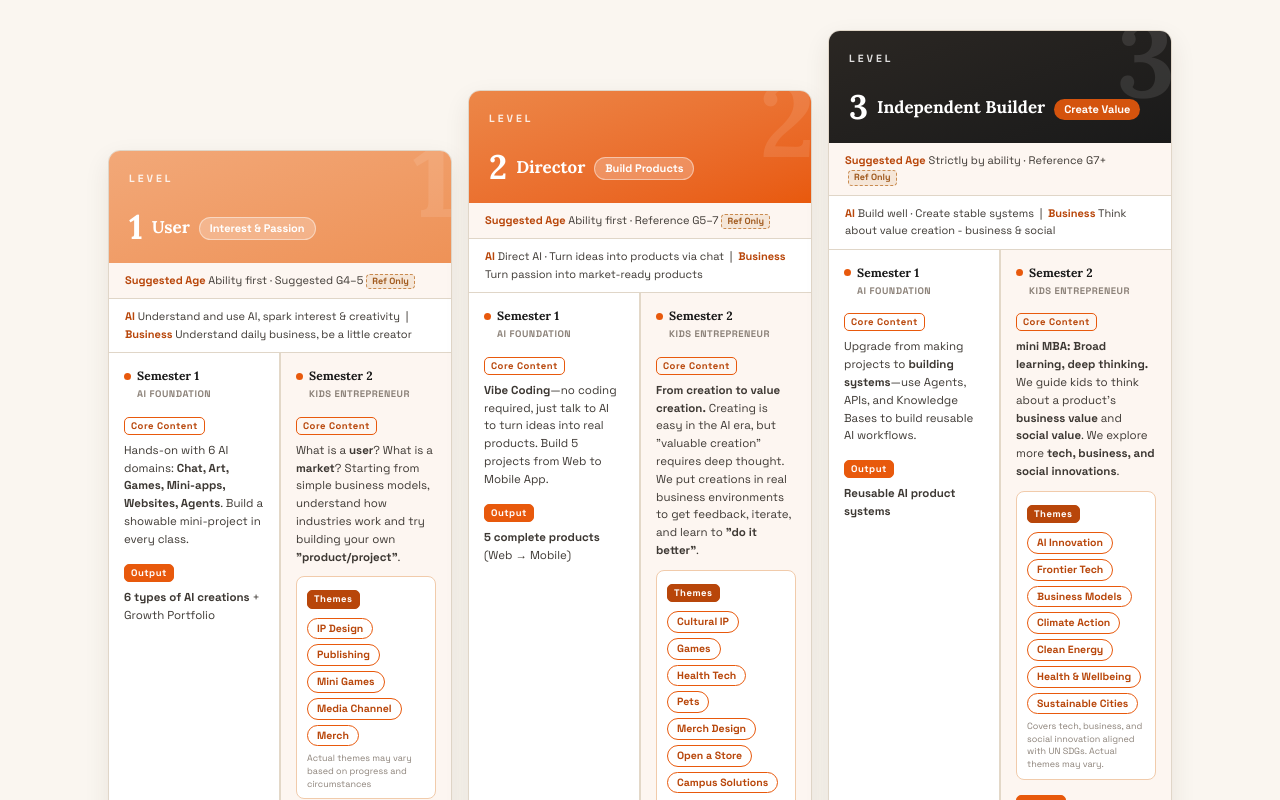
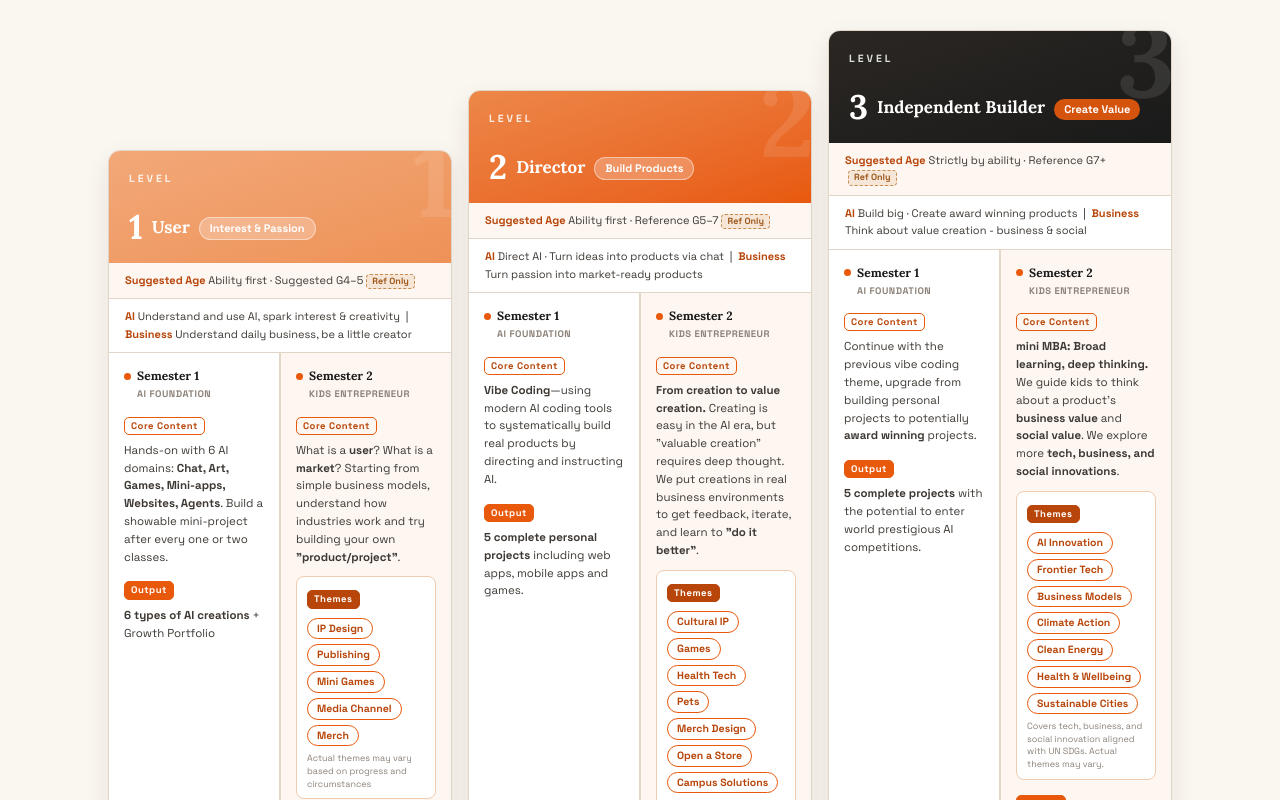
Before and after one commit to jguo108/bu_website, a Next.js app: page /programs/academy in a window 1280 px wide. Shown: the part 673-1473 px from the top of the page. Built offline with nearby package versions, Linux system fonts and the light colour scheme; no server answers.

Commit message:
feat: add AcademyPage component to display academy information

```diff
--- a/src/components/pages/AcademyPage.tsx
+++ b/src/components/pages/AcademyPage.tsx
@@ -44,7 +44,7 @@ const content = {
         businessText: "Understand daily business, be a little creator",
         sem1Content: (
           <>
-            Hands-on with 6 AI domains: <b>Chat, Art, Games, Mini-apps, Websites, Agents</b>. Build a showable mini-project in every class.
+            Hands-on with 6 AI domains: <b>Chat, Art, Games, Mini-apps, Websites, Agents</b>. Build a showable mini-project after every one or two classes.
           </>
         ),
         sem1Output: (
@@ -72,12 +72,12 @@ const content = {
         businessText: "Turn passion into market-ready products",
         sem1Content: (
           <>
-            <b>Vibe Coding</b>—no coding required, just talk to AI to turn ideas into real products. Build 5 projects from Web to Mobile App.
+            <b>Vibe Coding</b>—using modern AI coding tools to systematically build real products by directing and instructing AI.
           </>
         ),
         sem1Output: (
           <>
-            <b>5 complete products</b> (Web → Mobile)
+            <b>5 complete personal projects</b> including web apps, mobile apps and games.
           </>
         ),
         sem2Content: (
@@ -96,16 +96,16 @@ const content = {
         role: "Independent Builder",
         badge: "Create Value",
         ageText: "Strictly by ability · Reference G7+",
-        aiText: "Build well · Create stable systems",
+        aiText: "Build big · Create award winning products",
         businessText: "Think about value creation - business & social",
         sem1Content: (
           <>
-            Upgrade from making projects to <b>building systems</b>—use Agents, APIs, and Knowledge Bases to build reusable AI workflows.
+            Continue with the previous vibe coding theme, upgrade from building personal projects to potentially <b>award winning</b> projects.
           </>
         ),
         sem1Output: (
           <>
-            <b>Reusable AI product systems</b>
+            <b>5 complete projects</b> with the potential to enter world prestigious AI competitions.
           </>
         ),
         sem2Content: (
@@ -182,16 +182,16 @@ const content = {
         role: "指挥者",
         badge: "做成产品",
         ageText: "能力优先 · 参考 G5–7",
-        aiText: "会指挥 · 多轮对话把想法变成产品",
+        aiText: "会指挥 · 通过和AI对话，把想法变成产品",
         businessText: "把喜欢的东西做成一个能放在市场上的产品",
         sem1Content: (
           <>
-            <b>Vibe Coding</b>——不写代码，靠和 AI 对话把想法变成真实产品。5 个项目从网页做到手机 App。
+            <b>Vibe Coding</b>——不写代码，依靠 AI编程工具，系统性地指导AI,把想法变成真实产品。
           </>
         ),
         sem1Output: (
           <>
-            <b>5 款完整产品</b>（Web → 移动端）
+            <b>5 款完整产品</b>包含网页应用，手机应用和游戏。
           </>
         ),
         sem2Content: (
@@ -210,16 +210,16 @@ const content = {
         role: "独立开发者",
         badge: "创造价值",
         ageText: "严格按能力 · 参考 G7+",
-        aiText: "会做好 · 搭一套能稳定跑的系统",
+        aiText: "心怀世界 · 做出能够获奖的产品",
         businessText: "思考自己的创造如何产生价值——商业价值与社会价值",
         sem1Content: (
           <>
-            从做作品升级到<b>搭系统</b>——用 Agent、API、知识库，搭一套能反复使用的 AI 工作流。
+            继续上一层级的vibe coding主题，重点从个人项目升级到具备获奖潜质的项目。
           </>
         ),
         sem1Output: (
           <>
-            <b>可复用的 AI 产品系统</b>
+            <b>5个完整的项目</b>，具备参加全世界最具影响力的AI创客比赛的潜力。
           </>
         ),
         sem2Content: (
```
Lines whose indentation alone changed are shown as unchanged.
